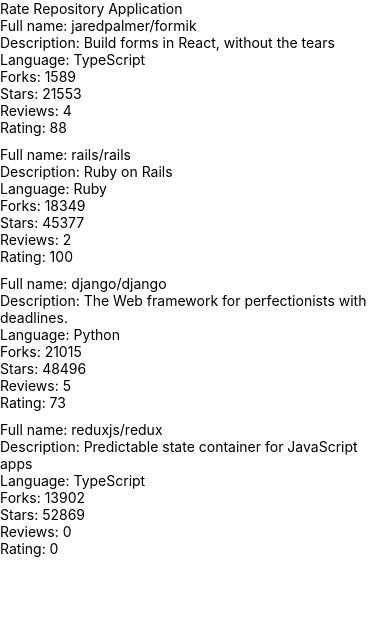
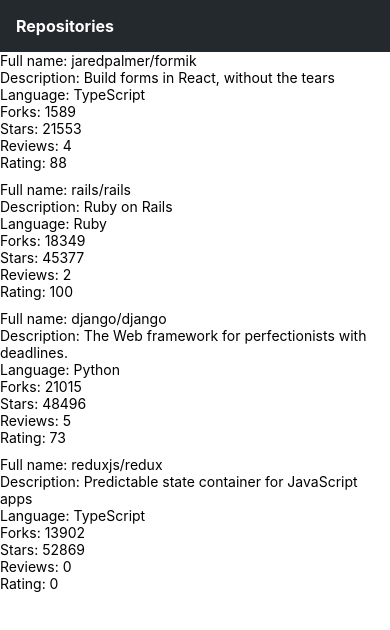
Before and after one commit to Kakechu/rate-repository-app, a React Native app: screen / in a window 390 px wide. Shown: the top 630 px of the page. Built offline with nearby package versions, Linux system fonts and the light colour scheme.

Commit message:
Task 10.4

```diff
--- /dev/null
+++ b/src/components/AppBar.jsx
@@ -0,0 +1,23 @@
+import { View, StyleSheet } from "react-native";
+import Constants from "expo-constants";
+import theme from "../theme";
+import AppBarTab from "./AppBarTab";
+
+const styles = StyleSheet.create({
+  container: {
+    flexDirection: "row",
+    alignItems: "center",
+    paddingTop: Constants.statusBarHeight,
+    backgroundColor: theme.colors.tabBar,
+  },
+});
+
+const AppBar = () => {
+  return (
+    <View style={styles.container}>
+      <AppBarTab>Repositories</AppBarTab>
+    </View>
+  );
+};
+
+export default AppBar;
--- /dev/null
+++ b/src/components/AppBarTab.jsx
@@ -0,0 +1,21 @@
+import { Pressable, StyleSheet } from "react-native";
+import Text from "./Text";
+
+const styles = StyleSheet.create({
+  tabButton: {
+    paddingHorizontal: 16,
+    paddingVertical: 16,
+  },
+});
+
+const AppBarTab = ({ children }) => {
+  return (
+    <Pressable style={styles.tabButton} onPress={() => console.log("pressed")}>
+      <Text fontSize="subheading" fontWeight="bold" color="tabBar">
+        {children}
+      </Text>
+    </Pressable>
+  );
+};
+
+export default AppBarTab;
--- a/src/components/Main.jsx
+++ b/src/components/Main.jsx
@@ -1,10 +1,9 @@
-import Constants from "expo-constants";
-import { Text, StyleSheet, View } from "react-native";
+import { StyleSheet, View } from "react-native";
 import RepositoryList from "./RepositoryList";
+import AppBar from "./AppBar";
 
 const styles = StyleSheet.create({
   container: {
-    marginTop: Constants.statusBarHeight,
     flexGrow: 1,
     flexShrink: 1,
   },
@@ -13,7 +12,7 @@
 const Main = () => {
   return (
     <View style={styles.container}>
-      <Text>Rate Repository Application</Text>
+      <AppBar />
       <RepositoryList />
     </View>
   );
--- /dev/null
+++ b/src/components/Text.jsx
@@ -0,0 +1,43 @@
+import { Text as NativeText, StyleSheet } from "react-native";
+
+import theme from "../theme";
+
+const styles = StyleSheet.create({
+  text: {
+    color: theme.colors.textPrimary,
+    fontSize: theme.fontSizes.body,
+    fontFamily: theme.fonts.main,
+    fontWeight: theme.fontWeights.normal,
+  },
+  colorTextSecondary: {
+    color: theme.colors.textSecondary,
+  },
+  colorPrimary: {
+    color: theme.colors.primary,
+  },
+  colorTabBar: {
+    color: theme.colors.textTabBar,
+  },
+  fontSizeSubheading: {
+    fontSize: theme.fontSizes.subheading,
+  },
+  fontWeightBold: {
+    fontWeight: theme.fontWeights.bold,
+  },
+});
+
+const Text = ({ color, fontSize, fontWeight, style, ...props }) => {
+  const textStyle = [
+    styles.text,
+    color === "textSecondary" && styles.colorTextSecondary,
+    color === "primary" && styles.colorPrimary,
+    color === "tabBar" && styles.colorTabBar,
+    fontSize === "subheading" && styles.fontSizeSubheading,
+    fontWeight === "bold" && styles.fontWeightBold,
+    style,
+  ];
+
+  return <NativeText style={textStyle} {...props} />;
+};
+
+export default Text;
--- /dev/null
+++ b/src/theme.js
@@ -0,0 +1,22 @@
+const theme = {
+  colors: {
+    textPrimary: "#24292e",
+    textSecondary: "#586069",
+    textTabBar: "#FFFFFF",
+    primary: "#0366d6",
+    tabBar: "#24292e",
+  },
+  fontSizes: {
+    body: 14,
+    subheading: 16,
+  },
+  fonts: {
+    main: "System",
+  },
+  fontWeights: {
+    normal: "400",
+    bold: "700",
+  },
+};
+
+export default theme;
```
Also changed, not shown: eslint.config.js (+10 -0 lines).
